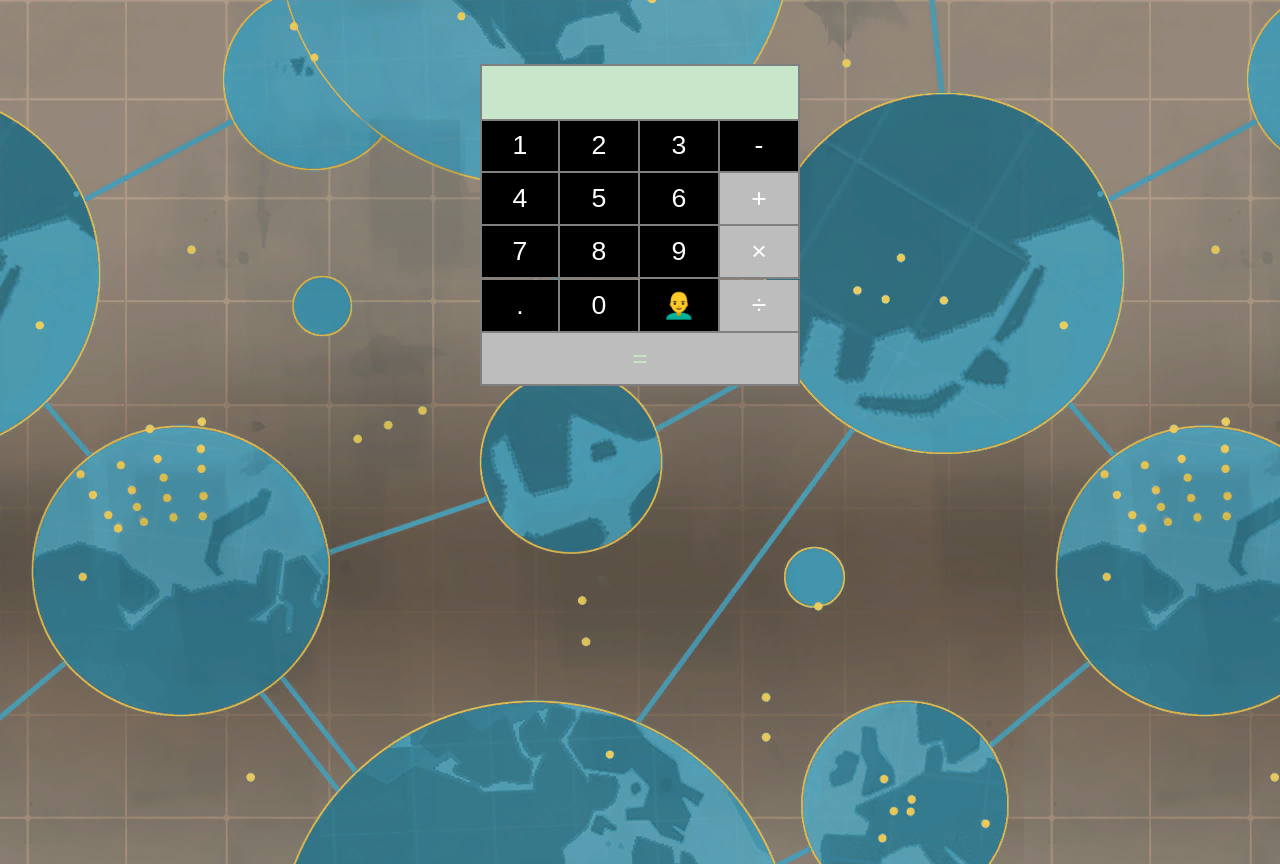
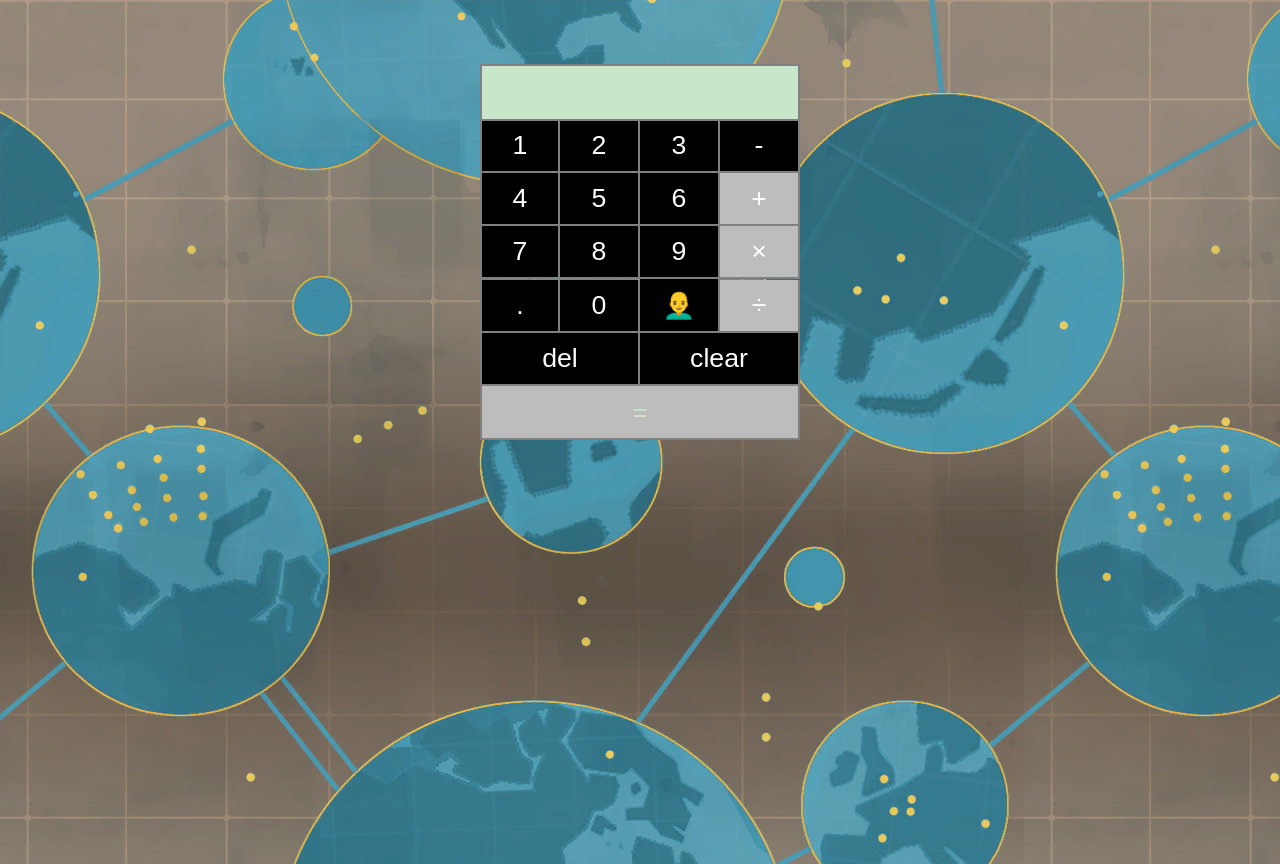
Before and after one commit to FireLemons/ErrorFreeCalculatorReact, a React (Create React App) app: page / in a window 1280 px wide. Built offline with nearby package versions, Linux system fonts and the light colour scheme.

Commit message:
add delete and clear buttons

```diff
--- a/src/App.tsx
+++ b/src/App.tsx
@@ -58,6 +58,10 @@ export default class App extends React.Component <{}, IAppState> {
             <SymbolButton enabled={false} onClick={this.addToExpression} symbol="÷" />
           </div>
           <div>
+            <button>del</button>
+            <button>clear</button>
+          </div>
+          <div>
             <button disabled={!(this.state.evalEnabled)} onClick={ () => this.setState({numberEnabled: !(this.state.numberEnabled)}) }> = </button>
           </div>
         </div>
```
